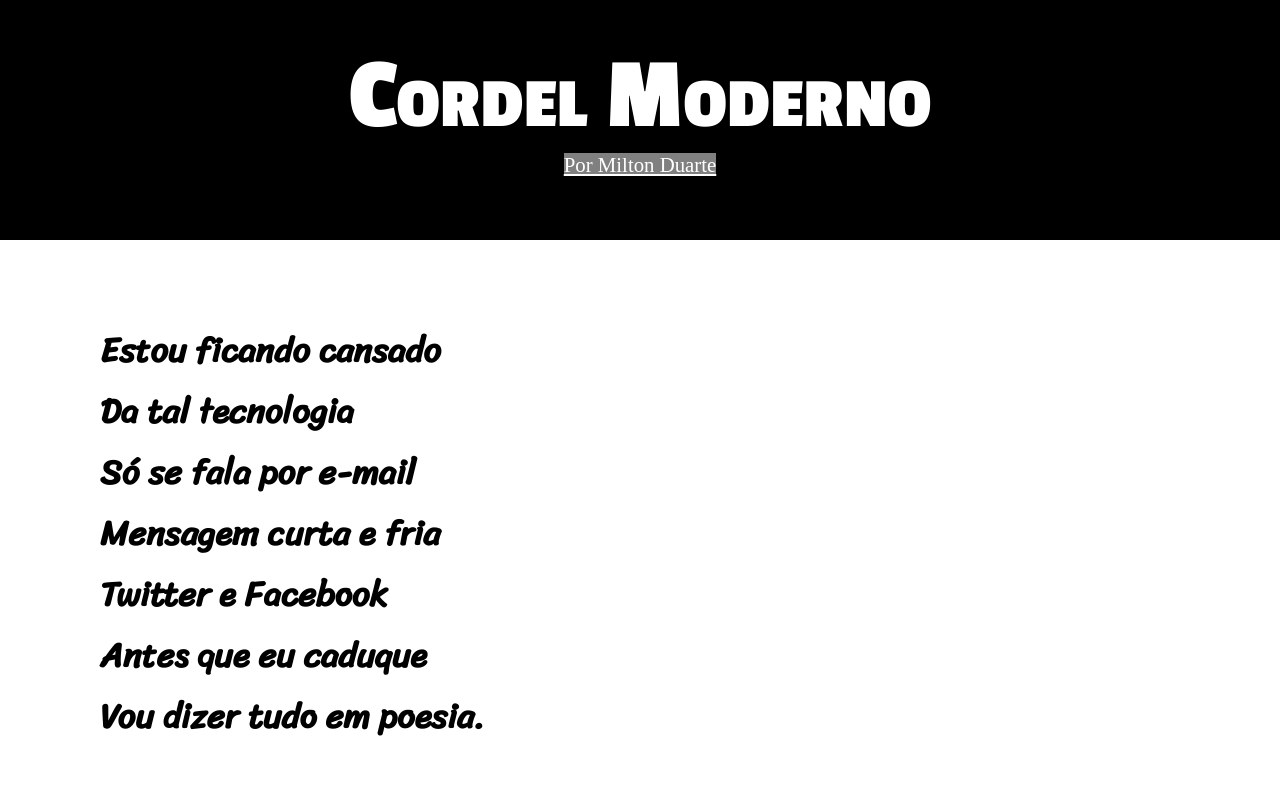
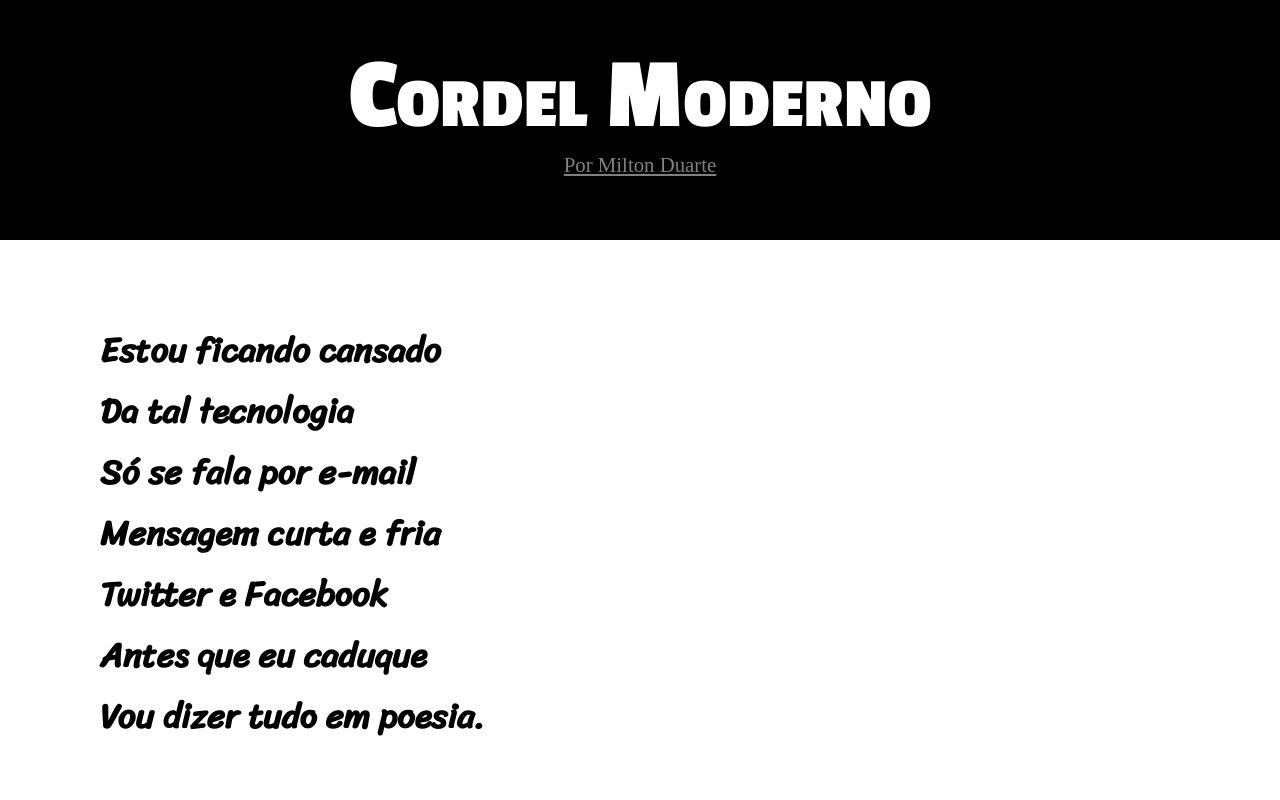
Before and after one commit to alanadami/projeto-cordel, a plain HTML site: page index.html in a window 1280 px wide. In both pictures the pointer is over the link "Por Milton Duarte". Shown: the top 800 px of the page. Drawn offline with Linux system fonts and the light colour scheme.

Commit message:
Update style.css

```diff
--- a/style.css
+++ b/style.css
@@ -44,7 +44,7 @@ a{
 }
 
 a:hover{
-    background-color: gray;
+    color: gray;
 }
 main{
     font-size: 2.7vw;
```
